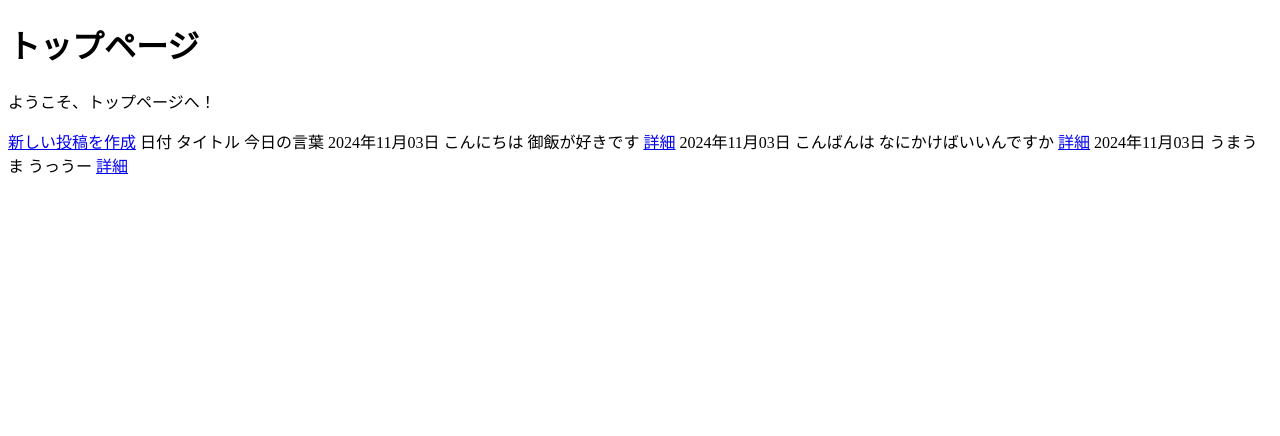
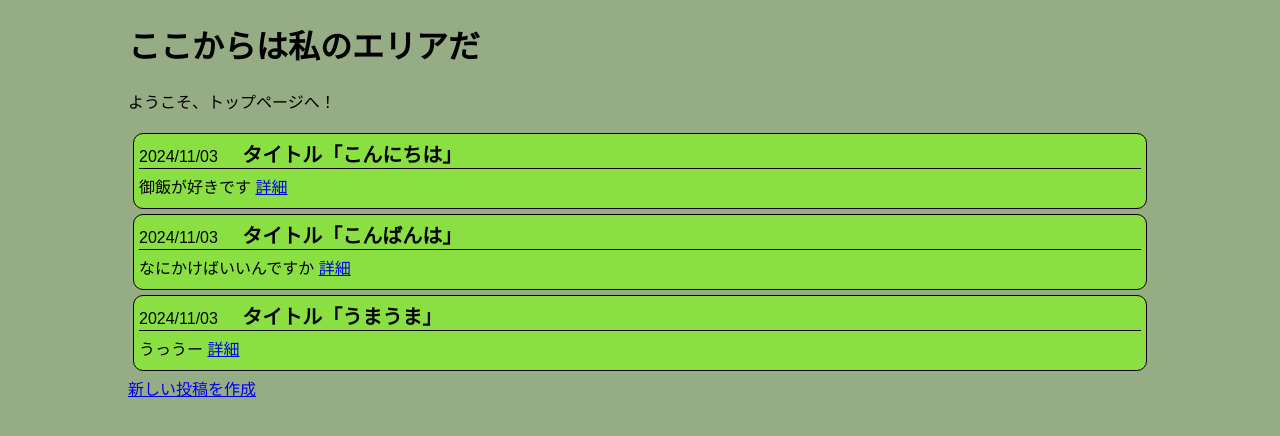
Before and after one commit to saenishide/my-site, a Django app: page /my_area/ in a window 1280 px wide. Shown: the top 436 px of the page. Run offline with Django 5.2, Linux system fonts and the light colour scheme; data comes from the database, SQL or seed files in the repository; both versions use the stored data as it was after the commit.

Commit message:
各機能のバグ修正とTOPデザイン

```diff
--- a/mysite/my_area/service/postService.py
+++ b/mysite/my_area/service/postService.py
@@ -8,5 +8,5 @@ class PostService:
     def getAll(self):
         return Post.objects.filter(deleteFlag=False).order_by('id')
 
-    def getById(self, post_id):
+    def getById(post_id):
         return Post.objects.filter(id=post_id, deleteFlag=False).first()
--- /dev/null
+++ b/mysite/my_area/static/css/style.css
@@ -0,0 +1,49 @@
+body {
+    background-color: #96ac84;
+    font-family: Arial, sans-serif;
+    margin: 0;
+    padding: 0;
+}
+
+#context_body {
+    margin-left: auto;
+    margin-right: auto;
+    padding: 0;
+    position: relative;
+    width: 80%;
+    height: 80%;
+}
+
+.post_list {
+    position: relative;
+    margin-left: auto;
+    margin-right: auto;
+    margin-top: 20px;
+}
+
+.post_list .post_cassette {
+    position: relative;
+    margin: 5px;
+    padding: 5px;
+    border: 1px solid #000;
+    background-color: #8AE043;
+    border-radius: 10px;
+}
+
+.post_list .post_cassette .date_title {
+    border-bottom: 1px solid #000;
+}
+
+.post_list .post_cassette .date_title>span {
+    margin-right: 20px;
+}
+
+.post_list .post_cassette .date_title>span.post_title {
+    font-size: 20px;
+    font-weight: bold;
+}
+
+.post_list .post_cassette .context_detail {
+    margin-top: 5px;
+    margin-bottom: 5px;
+}
--- a/mysite/my_area/templates/detail.html
+++ b/mysite/my_area/templates/detail.html
@@ -7,8 +7,8 @@
     <h1>タイトル: {{ post.title }}</h1>
     <p>今日の言葉: {{ post.todayWord }}</p>
     <p>画像URL: <img src="{{ post.imgUrl }}" alt="Image"></p>
-    <a href="{% url 'my_area:edit' post.id %}">編集</a>
-    <a href="{% url 'my_area:confirm_delete' post.id %}">削除</a>
+    <a href="{% url 'my_area:edit' post_id=post.id %}">編集</a>
+    <a href="{% url 'my_area:confirm_delete' post_id=post.id %}">削除</a>
     <a href="{% url 'my_area:top' %}">投稿一覧に戻る</a>
 </body>
 </html>
--- a/mysite/my_area/templates/top.html
+++ b/mysite/my_area/templates/top.html
@@ -1,31 +1,29 @@
+{% load static %}
 <!DOCTYPE html>
 <html>
 <head>
     <title>トップページ</title>
+    <link rel="stylesheet" type="text/css" href="{% static 'css/style.css' %}">
 </head>
 <body>
-    <h1>トップページ</h1>
-    <p>ようこそ、トップページへ！</p>
-    <a href="{% url 'my_area:create' %}">新しい投稿を作成</a>
-
-    <thead>
-        <tr>
-            <th>日付</th>
-            <th>タイトル</th>
-            <th>今日の言葉</th>
-        </tr>
-    </thead>
-    <tbody>
-        {% for post in postList %}
-            <tr>
-                <td>{{ post.date|date:"Y年m月d日" }}</td>
-                <td>{{ post.title }}</td>
-                <td>{{ post.todayWord }}</td>
-                <td>
+    <div id="context_body">
+        <h1>ここからは私のエリアだ</h1>
+        <p>ようこそ、トップページへ！</p>
+        <div class="post_list">
+            {% for post in postList %}
+            <div class="post_cassette">
+                <div class="date_title">
+                    <span>{{ post.date|date:"Y/m/d" }}</span>
+                    <span class="post_title">タイトル「{{ post.title }}」</span>
+                </div>
+                <div class="context_detail">
+                    <span>{{ post.todayWord }}</span>
                     <a href="{% url 'my_area:detail' post_id=post.id %}">詳細</a>
-                </td>
-            </tr>
-        {% endfor %}
-    </tbody>
+                </div>
+            </div>
+            {% endfor %}
+        </div>
+        <a href="{% url 'my_area:create' %}">新しい投稿を作成</a>
+    </div>
 </body>
 </html>
--- a/mysite/my_area/views.py
+++ b/mysite/my_area/views.py
@@ -19,30 +19,40 @@ def display_create(request):
 
 # 詳細ページを表示
 def display_detail(request, post_id):
-    post = PostService.getById(post_id)
-    form = PostForm(instance=post)
-    return render(request, 'detail.html', {'form': form, 'post_id': post_id})
+    post = PostService.getById(post_id=post_id)
+    return render(request, 'detail.html', {'post': post})
 
 # 編集ページを表示
 def display_edit(request, post_id):
     post = PostService.getById(post_id)
-    form = PostForm(instance=post)
-    return render(request, 'edit.html', {'form': form, 'post_id': post_id})
+    return render(request, 'edit.html', {'post': post})
 
 """
 確認表示
 """
 # 削除確認ページを表示
 def confirm_delete(request, post_id):
-    post = PostService.getById(post_id)
+    post = PostService.getById(post_id=post_id)
     form = PostForm(request.POST, instance=post)
-    return render(request, 'confirm_delete.html', {'form': form})
+    return render(request, 'confirm_delete.html'
+                  , {'post': {
+                      'id': post_id,
+                      'title': post.title,
+                      'todayWord': post.todayWord,
+                      'imgUrl': post.imgUrl,
+                    }})
 
 # 編集確認ページを表示
 def confirm_edit(request, post_id):
     post = PostService.getById(post_id)
     form = PostForm(request.POST, instance=post)
-    return render(request, 'confirm_edit.html', {'form': form})
+    return render(request, 'confirm_edit.html'
+                  , {'post': {
+                      'id': post_id,
+                      'title': form.data['title'],
+                      'todayWord': form.data['todayWord'],
+                      'imgUrl': form.data['imgUrl'],
+                    }})
 
 # 新規作成確認ページを表示
 def confirm_create(request):
--- a/mysite/mysite/settings.py
+++ b/mysite/mysite/settings.py
@@ -10,6 +10,7 @@ For the full list of settings and their values, see
 https://docs.djangoproject.com/en/5.1/ref/settings/
 """
 
+import os
 from pathlib import Path
 
 # Build paths inside the project like this: BASE_DIR / 'subdir'.
@@ -119,6 +120,10 @@ USE_TZ = True
 
 STATIC_URL = "static/"
 
+STATICFILES_DIRS = [
+    os.path.join(BASE_DIR, "my_area", "static"),
+]
+
 # Default primary key field type
 # https://docs.djangoproject.com/en/5.1/ref/settings/#default-auto-field
 
```
Also changed, not shown: mysite/my_area/templates/confirm_delete.html (+7 -4 lines), mysite/my_area/templates/confirm_edit.html (+8 -5 lines), mysite/my_area/templates/edit.html (+4 -4 lines), mysite/db.sqlite3.
